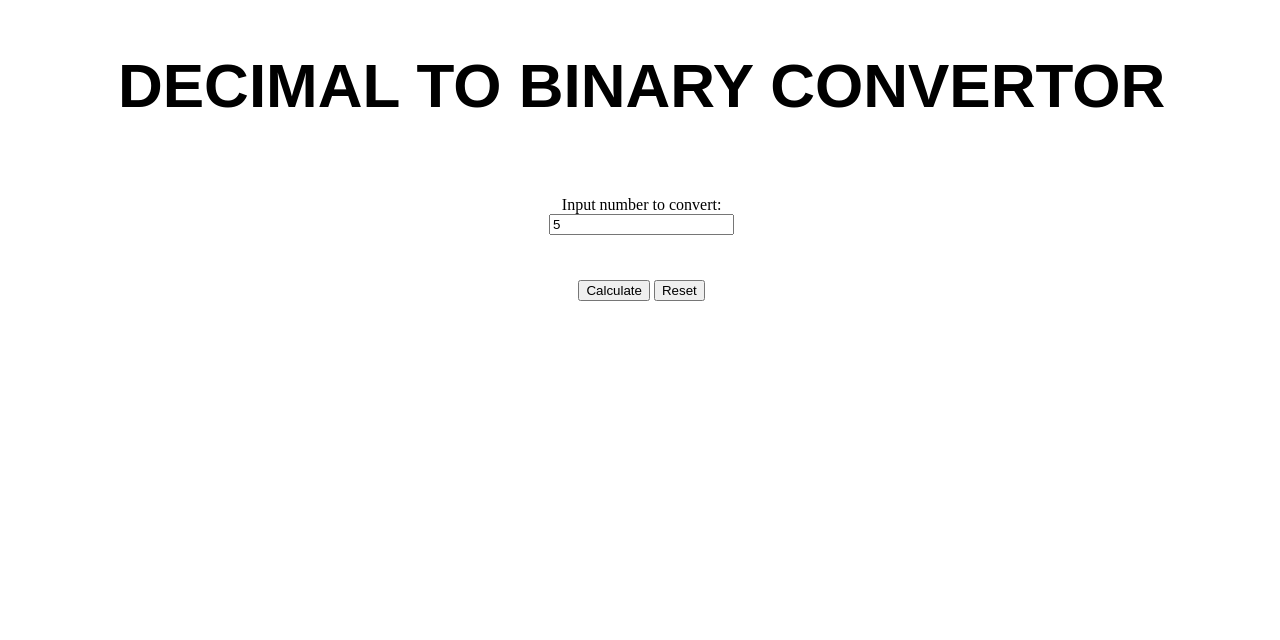
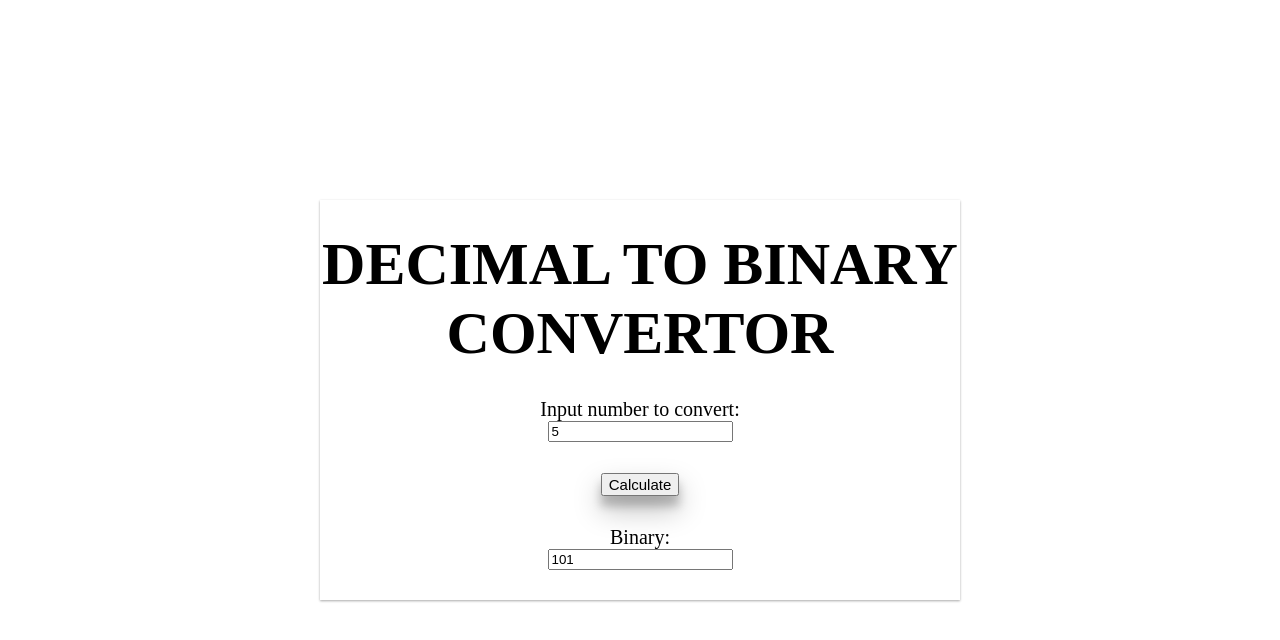
Before and after one commit to Dth21/NetworkingTools, a plain HTML site: page DecimalToBinaryConvertor/dtbc_index.html in a window 1280 px wide. Both pictures are taken after typing "5" into the empty fields and a click on the button "Calculate". Drawn offline with Linux system fonts and the light colour scheme.

Commit message:
updated GUI & code
* updated GUI
* fewer lines of code
* added comments

```diff
--- a/DecimalToBinaryConvertor/dtbc_calculator.js
+++ b/DecimalToBinaryConvertor/dtbc_calculator.js
@@ -1,4 +1,9 @@
 // it creates the first set of values based on this formula: b=a*2 and then it reverses the list to be displayed
+function convertDecimalToBinary(numberDouble) {
+  createArray();
+  createSolutionArray();
+}
+
 function createArray() {
   list = [1];
   reversedList = [];
@@ -14,13 +19,8 @@ function createArray() {
   }
 }
 
-<<<<<<< Updated upstream
-// it calculates the binary code
-function createSecondArray() {
-=======
 // it calculates the binary code sending it into an array
 function createSolutionArray() {
->>>>>>> Stashed changes
   resultsArray = [];
   differenceArray = [];
   for (let csaRunner = 0; csaRunner < reversedList.length; csaRunner++) {
--- a/DecimalToBinaryConvertor/dtbc_index.html
+++ b/DecimalToBinaryConvertor/dtbc_index.html
@@ -3,6 +3,7 @@ This calculator uses a method of conversion teached by Neil Anderson
 in his Udemy course "Cisco CCNA 200-301 – The Complete Guide to Getting Certified"
 
 Created by Elisei Florea
+CSS Box Shaddows created by Material on https://getcssscan.com/
 -->
 
 <!DOCTYPE html>
@@ -11,27 +12,22 @@ Created by Elisei Florea
     <title>Decimal to Binary Convertor</title>
     <link rel="stylesheet" href="dtbc_style.css" />
   </head>
-  <body id="body">
-    <div class="title">Decimal to Binary Convertor</div>
-    <br />
+  <body>
+    <div id="title">Decimal to Binary Convertor</div>
 
-    <div class="user-input">
+    <div id="user-input">
       <label for="userInput">Input number to convert:</label>
       <input type="number" id="userInput" name="number-to-convert" />
-      <br />
-      <p id="error"></p>
-      <div id="buttons">
-        <button id="calculate" onclick="calculate()">Calculate</button>
-        <button id="reset" onclick="resetPage()">Reset</button>
-      </div>
     </div>
 
-    <div id="multipliers"></div>
-    <br />
-    <div id="binary-code"></div>
+    <button id="calculate" onclick="calculate()">Calculate</button>
+
+    <div id="solution-div">
+      <label for="solution">Binary:</label>
+      <input type="number" id="solution" value="" readonly />
+    </div>
 
     <script src="dtbc_script.js"></script>
     <script src="dtbc_calculator.js"></script>
-    <script src="dtbc_showResults.js"></script>
   </body>
 </html>
--- a/DecimalToBinaryConvertor/dtbc_script.js
+++ b/DecimalToBinaryConvertor/dtbc_script.js
@@ -1,68 +1,36 @@
-var list = [1];
-var reversedList = [];
-var resultsArray = [];
-var differenceArray = [];
+let numberDouble = 0;
+let doubleCheckValue = 0;
 
-let programRunTimes = 0;
-let programRunClass = 0;
-let secondaryArrayRunClass = 0;
-let secondaryArrayRunTimes = 0;
-let result = 0;
-let difference = 0;
-let doubleCheckValue = 0;
-let numberDouble = 0;
-
-let multipliersDiv = document.getElementById("multipliers");
 let number = document.getElementById("userInput");
-let binaryCodeDiv = document.getElementById("binary-code");
-let error = document.getElementById("error");
 
 function calculate() {
-<<<<<<< Updated upstream
-  if (number.value === "") {
-    error.style.visibility = "visible";
-    error.innerText = "Please input a number";
-  } else if (number.value < 1) {
-    error.style.visibility = "visible";
-    error.innerText = "Please input a number greater than 0";
+  if (number.value != 0) {
+    numberDouble = number.value; // keeps the number input by user intact for final checkup
+
+    convertDecimalToBinary(numberDouble);
+
+    let solution = document.getElementById("solution");
+    solution.innerText = "";
+
+    let binary = "";
+
+    for (let cRunner = 1; cRunner < resultsArray.length; cRunner++) {
+      binary += resultsArray[cRunner];
+    }
+
+    solution.setAttribute("value", binary);
+
+    checkTheAnswer();
   } else {
-    error.style.visibility = "hidden";
-
-    // keeps the number input by user intact for final checkup
-    numberDouble = number.value;
-=======
-  let solution = document.getElementById("converted-number");
-  let binary = "";
-
-  numberDouble = number.value; // keeps the number input by user intact for final checkup
-  createArray();
-  createSolutionArray();
->>>>>>> Stashed changes
-
-    createArray();
-    createSecondArray();
   }
-
-  // both divs need to be modified at user input, so the first time it creates the divs, and the second time it replaces the already existent divs
-  if (programRunTimes < 1) {
-    showArray();
-    showSecondArray();
-  } else {
-    replaceArray();
-    replaceSecondArray();
-  }
-
-  checkTheAnswer();
-  programRunTimes++;
 }
 
 // double checks the conversion
 function checkTheAnswer() {
-  for (let ctaRunner = 1; ctaRunner < resultsArray.length; ctaRunner++) {
-    if (resultsArray[ctaRunner] === 1) {
-      doubleCheckValue += reversedList[ctaRunner];
-    } else {
-    }
+  for (let ctaRunner = 1; ctaRunner <= resultsArray.length; ctaRunner++) {
+    resultsArray[ctaRunner] === 1
+      ? (doubleCheckValue += reversedList[ctaRunner])
+      : "";
   }
 
   console.log(
@@ -72,10 +40,6 @@ function checkTheAnswer() {
   );
 }
 
-function resetPage() {
-  window.location.reload();
-}
-
 addEventListener("keypress", function (e) {
   if (e.key === "Enter") {
     calculate();
--- a/DecimalToBinaryConvertor/dtbc_style.css
+++ b/DecimalToBinaryConvertor/dtbc_style.css
@@ -1,72 +1,38 @@
 html {
-<<<<<<< Updated upstream
-  margin: 0px;
-=======
   font-family: "Times New Roman", Times;
->>>>>>> Stashed changes
   height: 100%;
   width: 100%;
+  display: flex;
+  flex-direction: column;
+  justify-content: space-evenly;
+  align-items: center;
+  align-content: center;
 }
 
 body {
-<<<<<<< Updated upstream
-  font-family: "Raleway", sans-serif;
-  font-size: 16px;
-=======
-  height: 99%;
-  width: 99%;
-  font-size: auto;
+  height: 50%;
+  width: 50%;
+  display: flex;
+  flex-direction: column;
+  justify-content: space-evenly;
+  align-items: center;
+  align-content: center;
+
+  box-shadow: rgba(0, 0, 0, 0.12) 0px 1px 3px, rgba(0, 0, 0, 0.24) 0px 1px 2px;
 }
 
-#calculator-box {
-  width: 50vw;
-  height: 60vh;
-  display: flex;
-  box-shadow: rgb(60 64 67 / 30%) 0px 1px 2px 0px,
-    rgb(60 64 67 / 15%) 0px 1px 3px 1px;
-  flex-direction: column;
-  align-items: center;
-  margin: auto;
-  justify-content: space-evenly;
-  align-content: center;
->>>>>>> Stashed changes
-}
-
-.title {
-  height: 20vh;
-  margin-top: 50px;
+#title {
+  width: 100%;
   color: black;
-  font-family: "Raleway", sans-serif;
-  font-size: 62px;
-  font-weight: 800;
-  line-height: 72px;
+  font-size: 60px;
+  font-weight: bold;
   text-align: center;
   text-transform: uppercase;
 }
 
-#error {
-  font-size: 12px;
-  height: 12px;
-  color: red;
-  font-size-adjust: 0.5;
-  padding: 5px;
-  position: relative;
-  display: inline-block;
-  margin-top: 5px;
-}
-
-.buttons {
-  width: 12%;
-  display: flex;
-  flex-direction: row;
-  flex-wrap: nowrap;
-  justify-content: space-between;
-  align-content: center;
-  align-items: center;
-}
-
-.user-input {
-  height: 5vh;
+#user-input {
+  width: 100%;
+  font-size: 20px;
   display: flex;
   justify-content: center;
   align-content: flex-end;
@@ -75,20 +41,28 @@ body {
   flex-direction: column;
 }
 
-#multipliers {
-  height: 30vh;
+#calculate {
+  font-size: 15px;
   display: flex;
+  flex-direction: row;
+  flex-wrap: nowrap;
+  justify-content: space-between;
   align-content: center;
-  justify-content: space-evenly;
+  align-items: center;
+
+  box-shadow: rgba(0, 0, 0, 0.25) 0px 14px 28px,
+    rgba(0, 0, 0, 0.22) 0px 10px 10px;
+}
+
+#solution-div {
+  width: 100%;
+  font-size: 20px;
+
+  display: flex;
+  display: flex;
+  justify-content: center;
+  align-content: flex-end;
+  flex-wrap: nowrap;
   align-items: center;
   flex-direction: column;
 }
-
-#binary-code {
-  height: 30vh;
-  display: flex;
-  flex-direction: column;
-  align-content: center;
-  justify-content: space-evenly;
-  align-items: center;
-}
```
